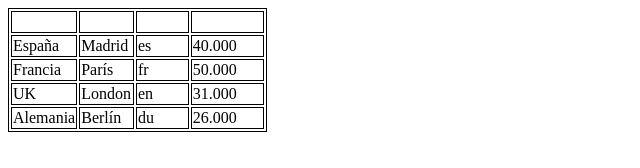
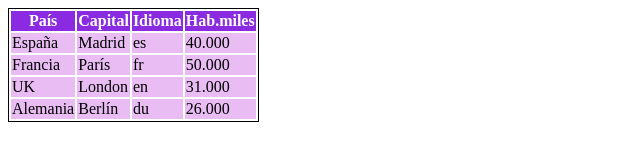
Before and after one commit to genesisgoncalves/gg-fe-html-ejercicios-05-2023, a plain HTML site: page ejercicios2/tabla-color.html in a window 1280 px wide. Shown: the whole page, without its empty margins (0-640 px from the left). Drawn offline with Linux system fonts and the light colour scheme.

Commit message:
correccion css

```diff
--- a/css/css/tabla-color.css
+++ b/css/css/tabla-color.css
@@ -3,9 +3,9 @@
 }
 
 th {
-    border: black 1px solid;
+    background-color: blueviolet;
 }
 
 td {
-    border: black 1px solid;
+    background-color: rgb(233, 188, 243);
 }
--- /dev/null
+++ b/css/css/tabla-pais.css
@@ -0,0 +1,11 @@
+table {
+    border: black 1px solid;
+}
+
+th {
+    border: black 1px solid;
+}
+
+td {
+    border: black 1px solid;
+}
--- a/css/css/tabla-paises.css
+++ /dev/null
@@ -1,11 +0,0 @@
-table {
-    border: black 1px solid;
-}
-
-th {
-    background-color: blueviolet;
-}
-
-td {
-    background-color: rgb(233, 188, 243);
-}
```
Also changed, not shown: ejercicios2/tabla-paises.html (+1 -1 lines).
